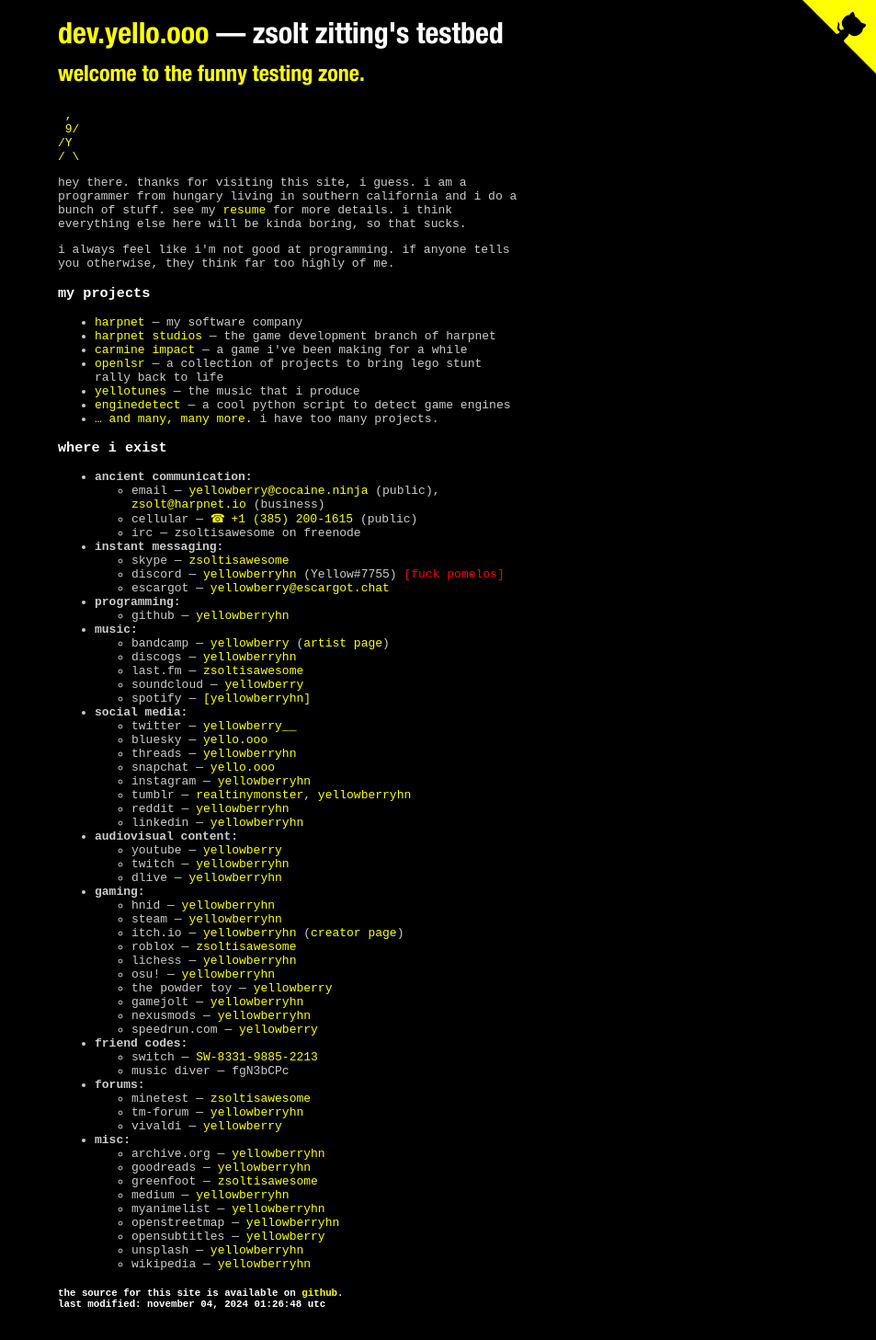
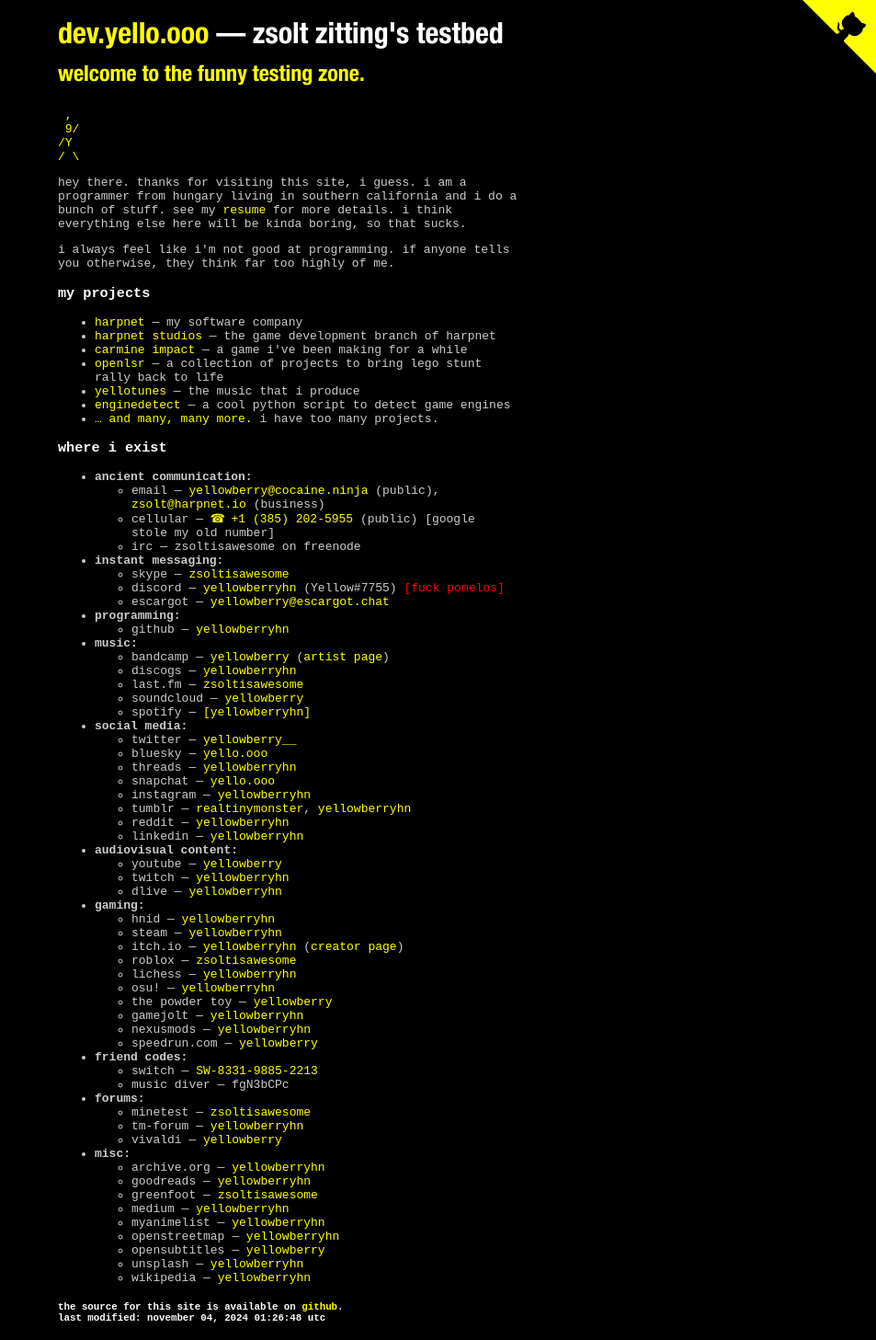
Before and after one commit to yellowberryHN/yello, a Jekyll site: the page built from index.md, in a window 1280 px wide. Shown: the whole page at 92% size, without its empty margins (327-1280 px from the left). Built offline with Jekyll 4.4.1, drawn with Linux system fonts in a browser that asks for light colours.

Commit message:
i hate google

```diff
--- a/_includes/contact.md
+++ b/_includes/contact.md
@@ -2,7 +2,7 @@
 
 - **ancient communication:**
   - email — [yellowberry@cocaine.ninja](mailto:yellowberry@cocaine.ninja) (public), [zsolt@harpnet.io](mailto:zsolt@harpnet.io) (business)
-  - cellular — [+1 (385) 200-1615](tel:+13852001615) (public)
+  - cellular — [+1 (385) 202-5955](tel:+13852025955) (public) \[google stole my old number\]
   - irc — zsoltisawesome on freenode
 - **instant messaging:**
   - skype — [zsoltisawesome](skype:zsoltisawesome?chat)
```
